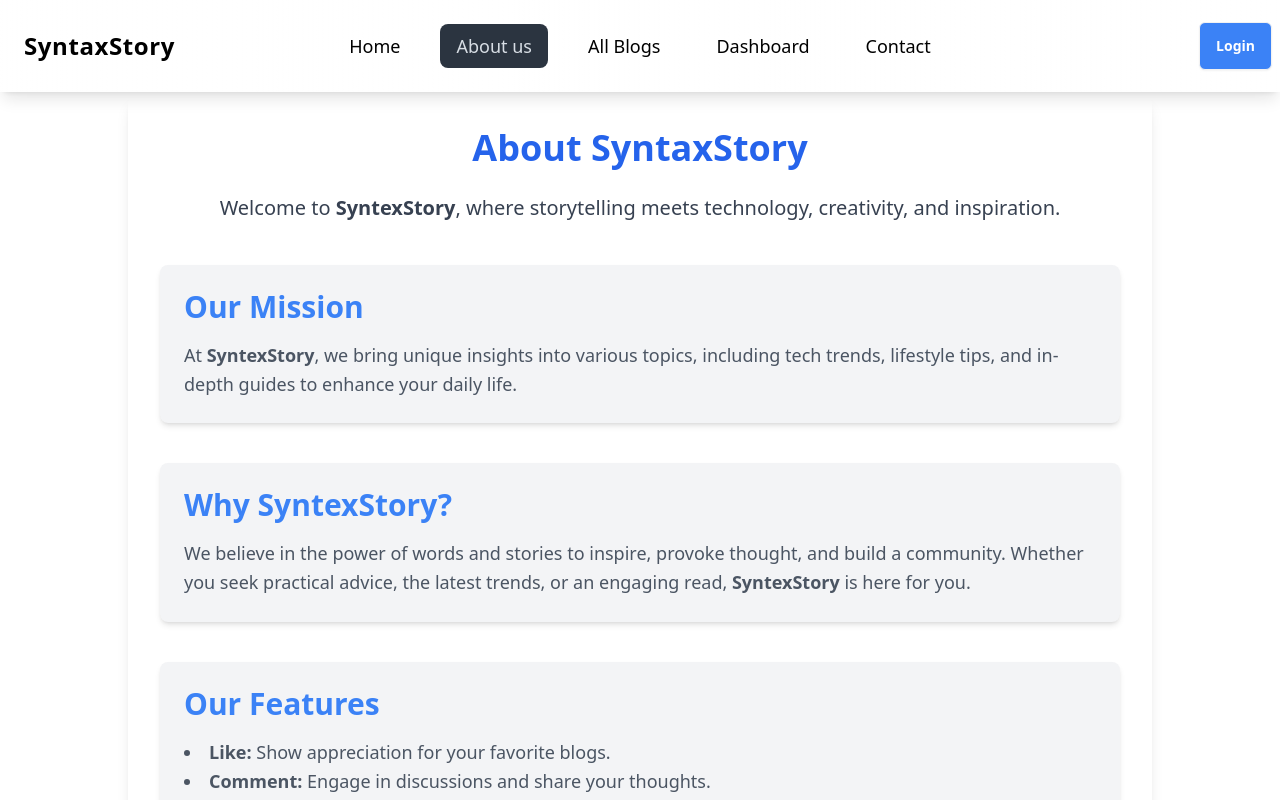
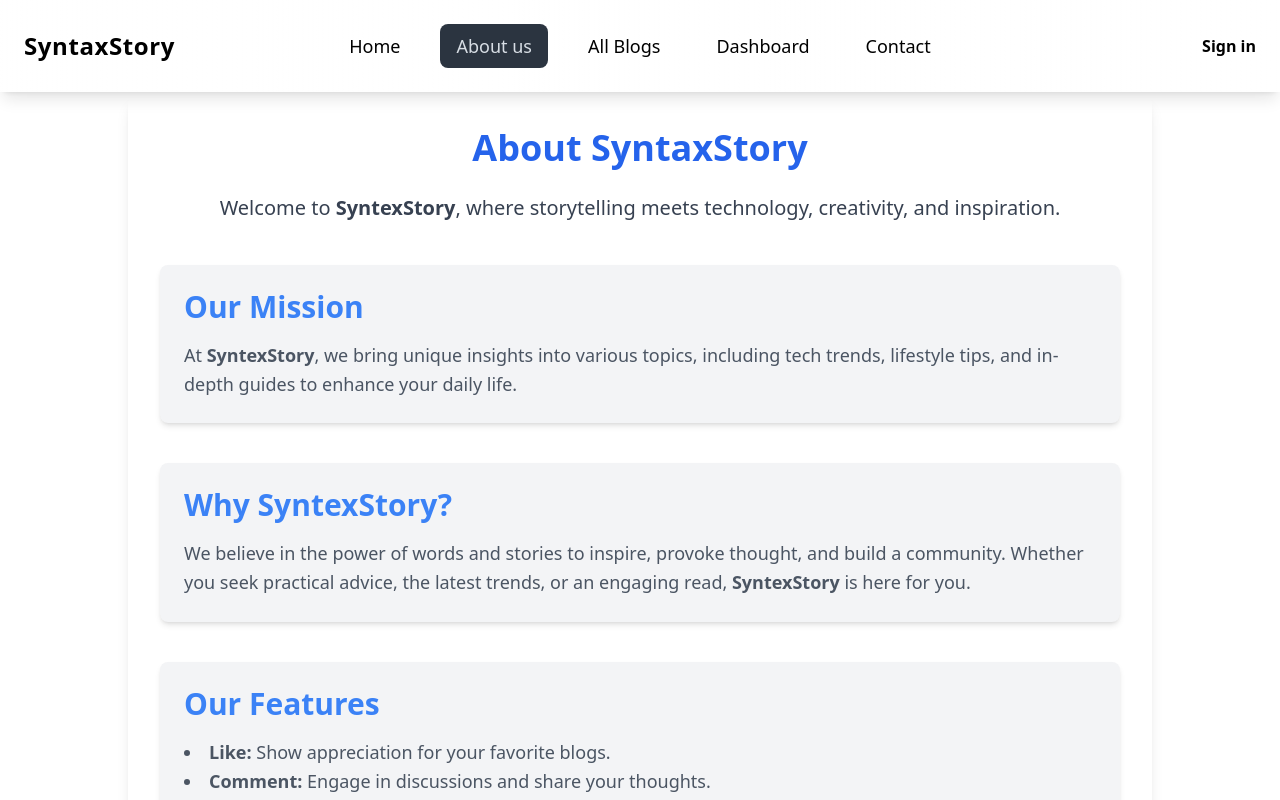
Before and after one commit to Sagar-Pandey08/BlogMaster-UI, a React (Vite) app: page /about in a window 1280 px wide. Shown: the top 800 px of the page. Built offline with nearby package versions, Linux system fonts and the light colour scheme; no server answers.

Commit message:
update navbar button

```diff
--- a/src/components/Header/Header.jsx
+++ b/src/components/Header/Header.jsx
@@ -86,16 +86,16 @@ const Header = () => {
                         {/* Logout Button */}
                         <button
                             onClick={handleSignOut}
-                            className="btn bg-red-500 hover:bg-red-600 text-white px-4 py-2 rounded-md transition duration-300"
+                            className="  font-bold text-black px-4 py-2 rounded-md transition duration-300 hover:cursor-pointer hover:text-purple-500"
                         >
-                            Logout
+                            Sing out
                         </button>
                     </div>
                 ) : (
                     <div className="flex items-center space-x-2">
                         {/* Login Button */}
-                        <Link to="/login" className="btn bg-blue-500 hover:bg-blue-600 text-white px-4 py-2 rounded-md transition duration-300">
-                            Login
+                        <Link to="/login" className=" font-bold  text-black px-4 py-2 rounded-md transition duration-300 hover:cursor-pointer hover:text-purple-500">
+                            Sign in
                         </Link>
                     </div>
                 )}
```
